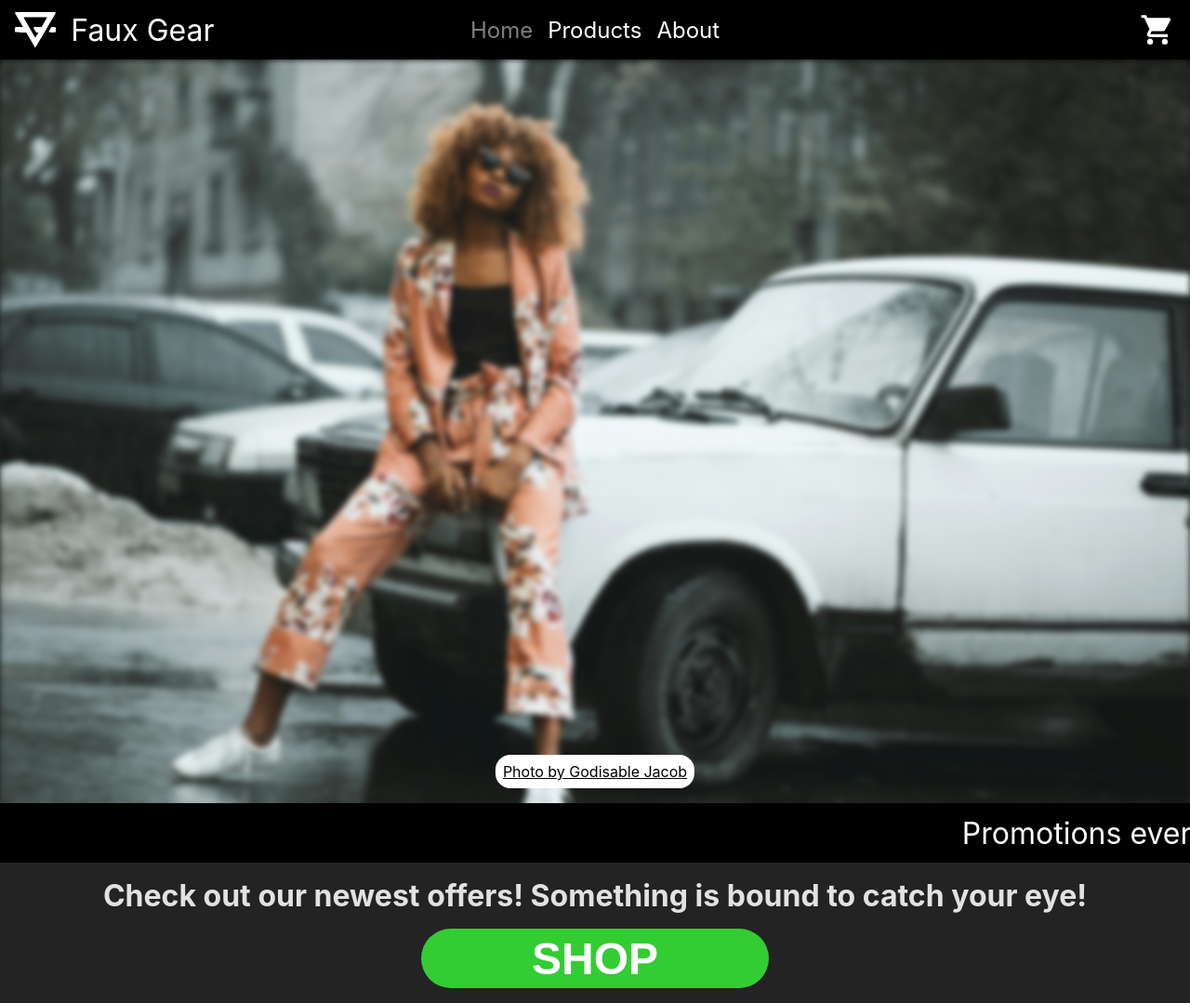
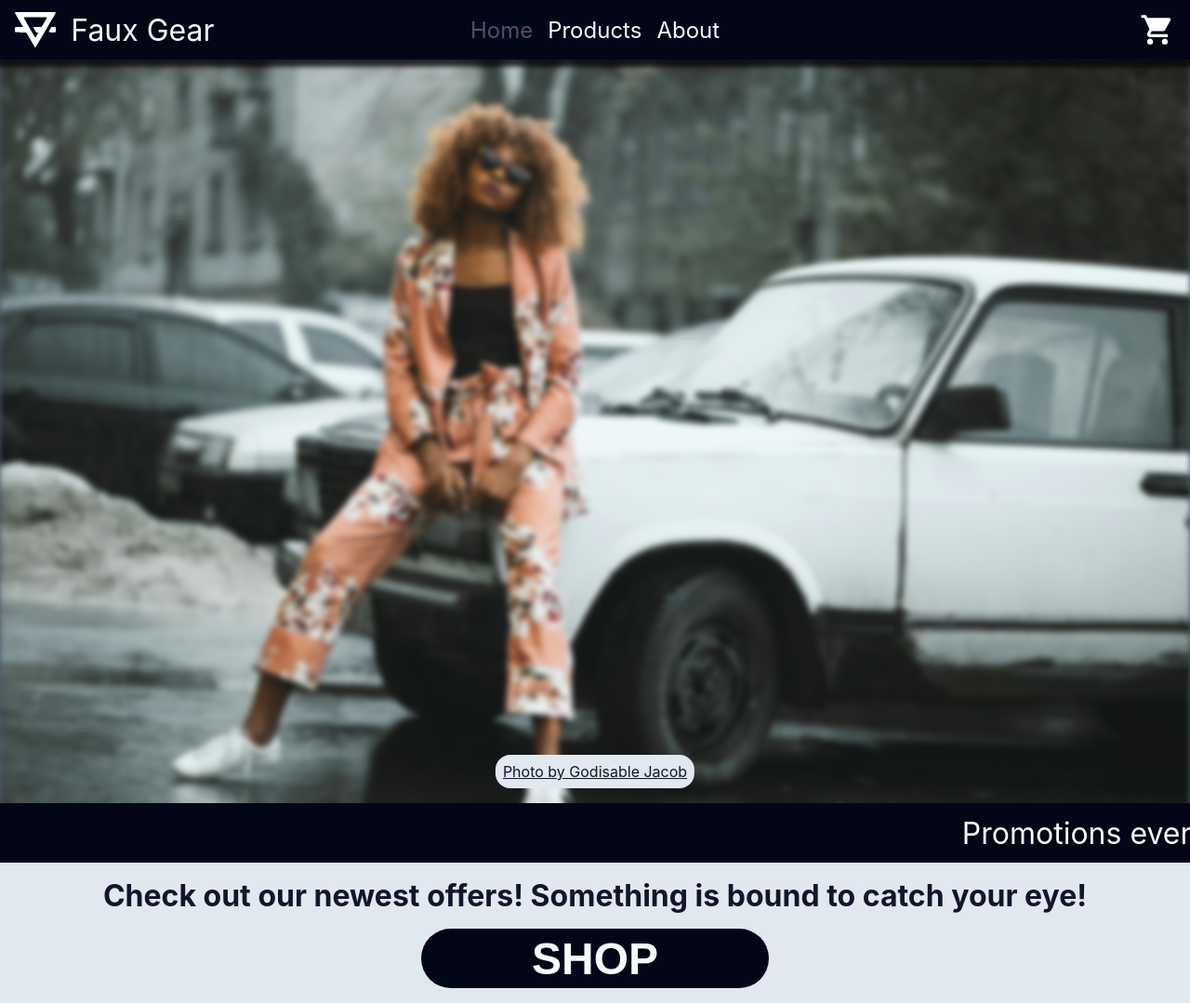
Before and after one commit to Exudias/odin-shoppingcart, a React (Vite) app: page / in a window 1280 px wide. Shown: the whole page at 93% size. Built offline with nearby package versions, Linux system fonts and the light colour scheme.

Commit message:
Update theme, make consistent, do home and about pages

```diff
--- a/src/components/CallToAction.module.css
+++ b/src/components/CallToAction.module.css
@@ -6,7 +6,8 @@
 
     padding: 16px 16px;
 
-    background-color: rgb(35, 35, 35);
+    background-color: var(--color-background);
+    color: var(--color-text-alt);
 }
 
 .preamble {
@@ -21,17 +22,19 @@
     border-radius: 64px;
     border: none;
 
-    background-color: limegreen;
-    color: white;
+    background-color: var(--color-foreground);
+    color: var(--color-text);
     font-size: 3rem;
     font-weight: bold;
     text-transform: uppercase;
 
     transition: background-color .1s;
+
+    cursor: pointer;
 }
 
 .btn:hover {
-    background-color: green;
+    background-color: var(--color-mid);
 }
 
 .btn:active {
--- a/src/components/Header.module.css
+++ b/src/components/Header.module.css
@@ -10,11 +10,14 @@
 
     padding: 0 16px;
 
-    background-color: black;
+    background-color: var(--color-foreground);
+    color: var(--color-text);
 
     -webkit-box-shadow: 0px 4px 5px 4px rgba(0,0,0,0.75);
     -moz-box-shadow: 0px 4px 5px 4px rgba(0,0,0,0.75);
     box-shadow: 0px 4px 5px 4px rgba(0,0,0,0.75);
+
+    z-index: 999;
 }
 
 .logoContainer, .cartContainer {
@@ -40,7 +43,7 @@
     align-items: center;
     gap: 16px;
 
-    color: white;
+    color: var(--color-text);
     text-decoration: none;
 }
 
--- a/src/components/NavLink.module.css
+++ b/src/components/NavLink.module.css
@@ -1,12 +1,12 @@
 .disabledLink {
     pointer-events: none;
     cursor: default;
-    color: gray;
+    color: var(--color-mid);
     text-decoration: none;
 }
 
 .enabledLink, .enabledLink:visited {
-    color: white;
+    color: var(--color-text);
     text-decoration: none;
 }
 
@@ -15,5 +15,5 @@
 }
 
 .enabledLink:active {
-    color: grey;
+    color: var(--color-mid);
 }
--- a/src/components/ScrollingText.module.css
+++ b/src/components/ScrollingText.module.css
@@ -1,8 +1,8 @@
 .container {
     width: 100%;
     height: 64px;
-    color: white;
-    background-color: black;
+    color: var(--color-text);
+    background-color: var(--color-foreground);
 
     display: flex;
 
--- a/src/components/SplashImage.module.css
+++ b/src/components/SplashImage.module.css
@@ -19,8 +19,8 @@
     bottom: 16px;
     transform: translateX(-50%);
 
-    color: black;
-    background-color: white;
+    color: var(--color-text-alt);
+    background-color: var(--color-background);
 
     padding: 8px;
     border-radius: 16px;
--- a/src/index.css
+++ b/src/index.css
@@ -22,6 +22,13 @@ body {
 
 * {
   box-sizing: border-box;
+
+  --color-foreground: #020617;
+  --color-text: #f8fafc;
+  --color-text-alt: #0f172a;
+  --color-text-light: #cbd5e1;
+  --color-background: #e2e8f0;
+  --color-mid: #475569;
 }
 
 #root {
@@ -35,4 +42,7 @@ body {
   display: flex;
   flex-direction: column;
   overflow: hidden;
+
+  background-color: var(--color-mid);
+  color: var(--color-text);
 }
```
